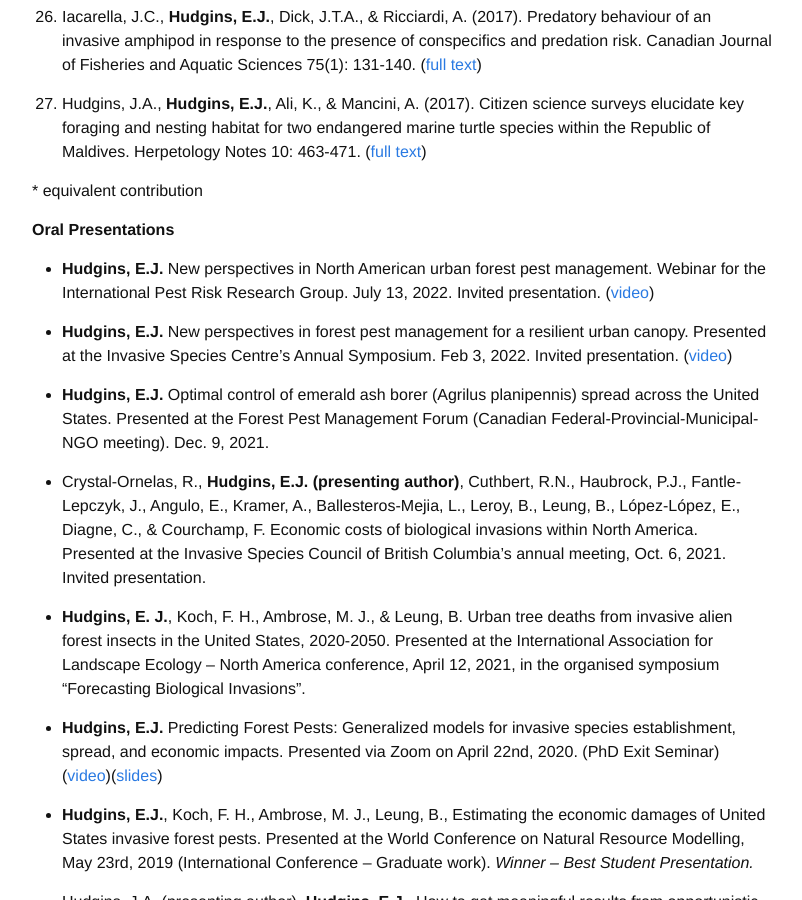
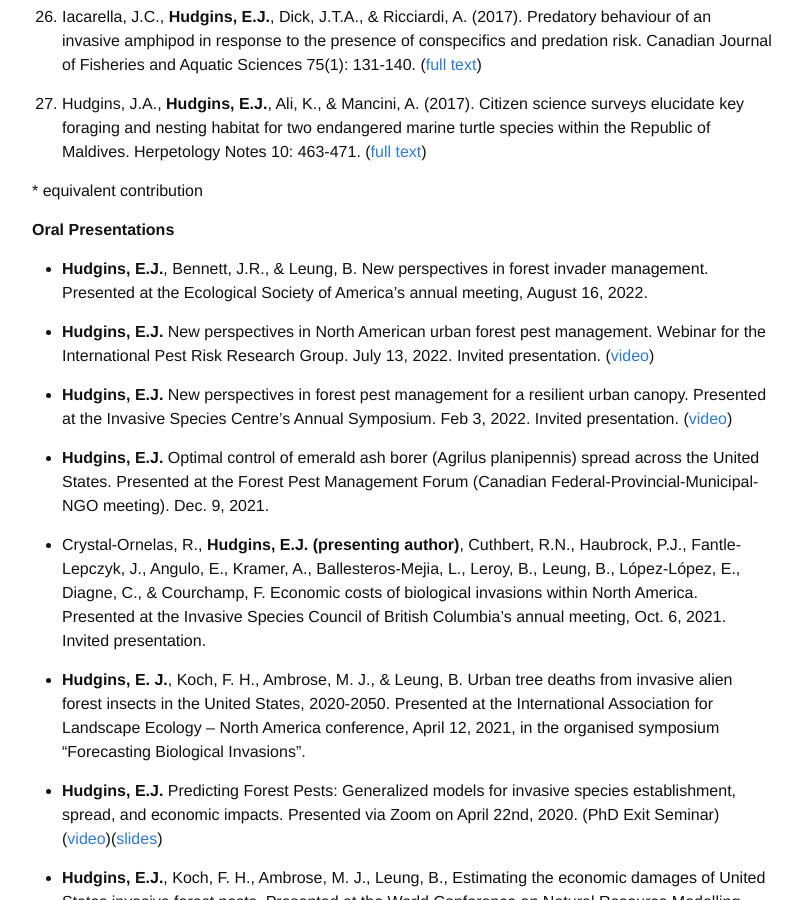
Before and after one commit to emmajhudgins/emmajhudgins.github.io, a Jekyll site: the page built from publications.md, in a window 1280 px wide and 900 px high, scrolled down 2142 px. Shown: the whole window, without its empty margins (238-1040 px from the left). Built offline with Jekyll 4.4.1, drawn with Linux system fonts in a browser that asks for light colours; nearby versions of some CDN libraries; some web fonts are replaced.

Commit message:
Update publications.md

```diff
--- a/publications.md
+++ b/publications.md
@@ -69,6 +69,8 @@ order: 2
 
 **Oral Presentations**
 
+* **Hudgins, E.J.**, Bennett, J.R., & Leung, B. New perspectives in forest invader management. Presented at the Ecological Society of America’s annual meeting, August 16, 2022.
+
 * **Hudgins, E.J.** New perspectives in North American urban forest pest management. Webinar for the International Pest Risk Research Group. July 13, 2022. Invited presentation. ([video](https://www.youtube.com/watch?v=uPpmb_2YjBQ))
 
 * **Hudgins, E.J.** New perspectives in forest pest management for a resilient urban canopy. Presented at the Invasive Species Centre’s Annual Symposium. Feb 3, 2022. Invited presentation. ([video](https://youtu.be/F65PmhL8ueQ?t=1352))
```
